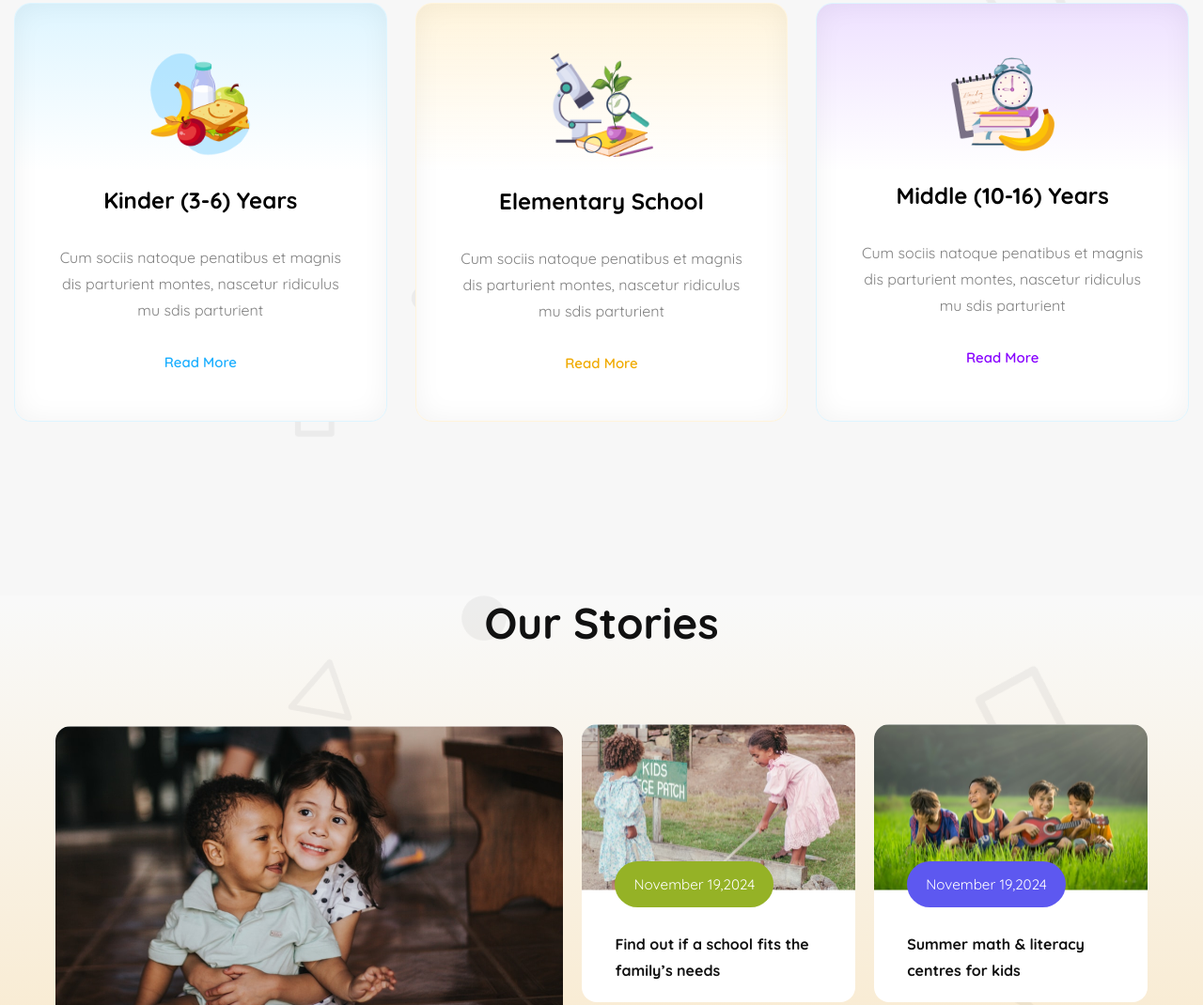
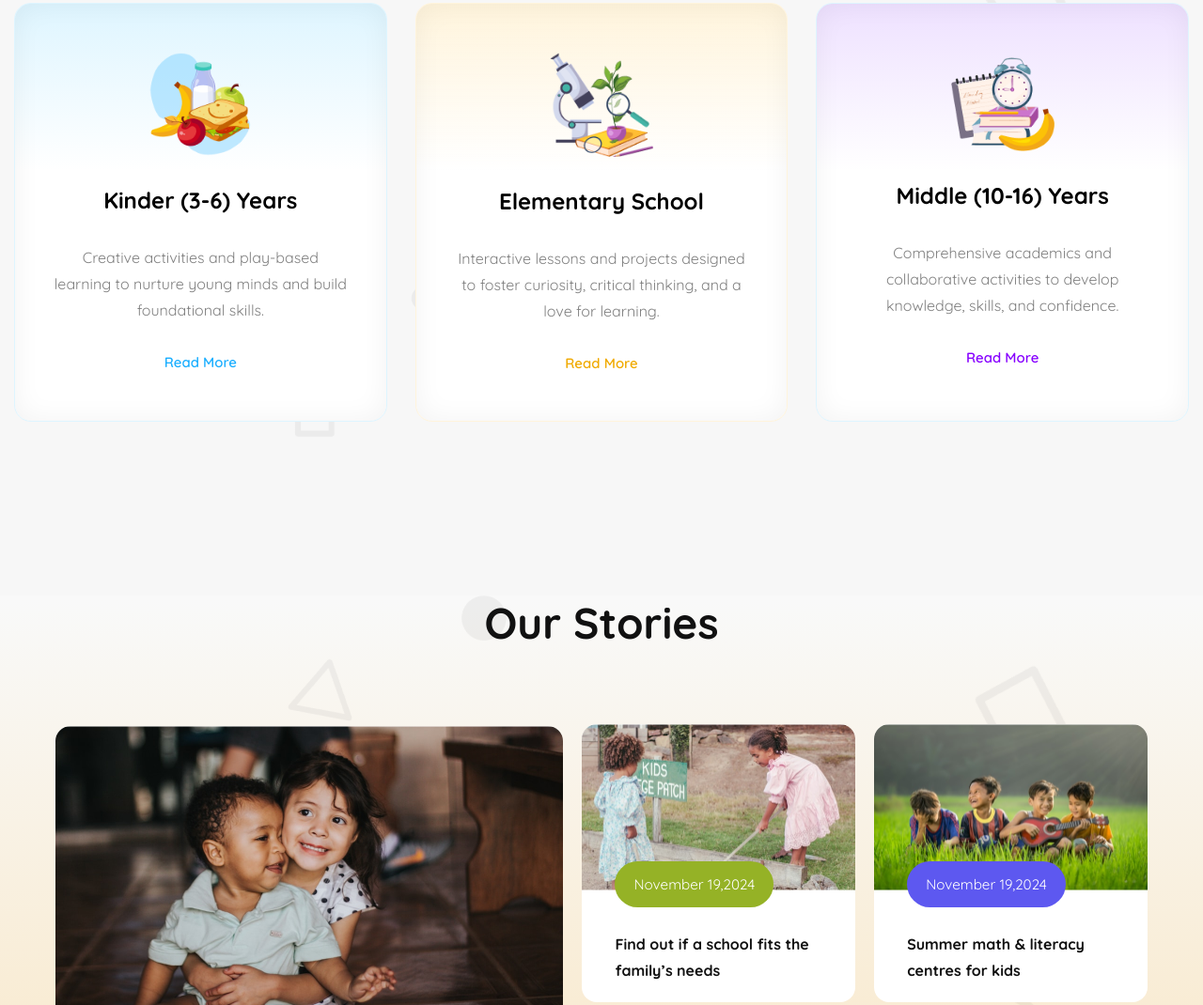
Before and after one commit to mushfiqueraiyan/kids-education, a plain HTML site: page index.html in a window 1280 px wide. Shown: the part 875-1945 px from the top of the page at 94% size. Drawn offline with Linux system fonts and the light colour scheme; a web font is replaced by a local one.

Commit message:
final commit

```diff
--- a/index.html
+++ b/index.html
@@ -45,25 +45,19 @@
                 <div class="info">
                     <img src="assets/kinder.png" alt="">
                     <h3>Kinder (3-6) Years</h3>
-                    <p>Cum sociis natoque penatibus et magnis
-                        dis parturient montes, nascetur ridiculus
-                        mu sdis parturient</p>
+                    <p>Creative activities and play-based learning to nurture young minds and build foundational skills.</p>
                         <button class="normal-btn">Read More</button>
                 </div>
                 <div class="info">
                     <img src="assets/middle.png" alt="">
                     <h3>Elementary School</h3>
-                    <p>Cum sociis natoque penatibus et magnis
-                        dis parturient montes, nascetur ridiculus
-                        mu sdis parturient</p>
+                    <p>Interactive lessons and projects designed to foster curiosity, critical thinking, and a love for learning.</p>
                         <button class="normal-btn">Read More</button>
                 </div>
                 <div class="info">
                     <img src="assets/elementary.png" alt="">
                     <h3>Middle (10-16) Years</h3>
-                    <p>Cum sociis natoque penatibus et magnis
-                        dis parturient montes, nascetur ridiculus
-                        mu sdis parturient</p>
+                    <p>Comprehensive academics and collaborative activities to develop knowledge, skills, and confidence.</p>
                         <button class="normal-btn">Read More</button>
                 </div>
             </div>
@@ -141,7 +135,7 @@
                     <img src="assets/foot-logo.png" alt="">
                     <h3>kids <br> Education</h3>
                 </div>
-                <p>Pizza ipsum dolor meat lovers buffalo. Deep dolor roll melted bacon Bianca pan bacon pineapple Aussie. Mayo rib sauce Hawaiian meatball.</p>
+                <p>We provide a supportive environment where children learn, grow, and explore their potential while building a foundation for future success.</p>
             </div>
             <div class="foot-nav">
                 <h3>About School</h3>
```
